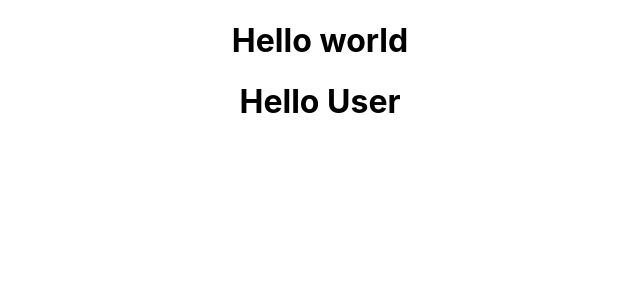
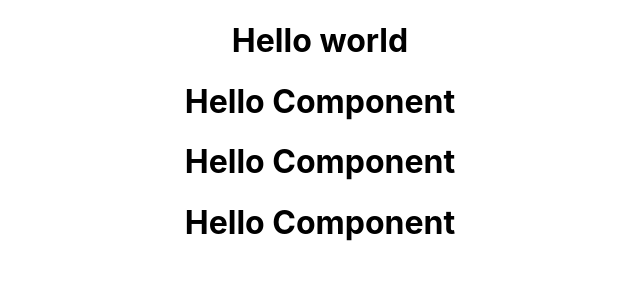
Before and after one commit to j4sumit/reacttopics, a React (Create React App) app: page / in a window 1280 px wide. Shown: the top 300 px of the page, without its empty margins (320-960 px from the left). Built offline with nearby package versions, Linux system fonts and the light colour scheme.

Commit message:
function component

```diff
--- a/src/App.js
+++ b/src/App.js
@@ -1,10 +1,11 @@
 
 import './App.css';
-
+import User from './User'
 function App() {
   return (
     <div className="App">
       <h1>Hello world  </h1>
+      <User />
     </div>
   );
 }
--- a/src/User.js
+++ b/src/User.js
@@ -2,8 +2,10 @@ import React from "react";
 function User()
 {
 return(
-<div className="App">
-<h1>Hello User  </h1>
+<div>
+<h1>Hello Component  </h1>
+<h1>Hello Component  </h1>
+<h1>Hello Component  </h1>
 </div>
 );
 }
--- a/src/index.js
+++ b/src/index.js
@@ -3,13 +3,12 @@ import ReactDOM from 'react-dom/client';
 import './index.css';
 import App from './App';
 import reportWebVitals from './reportWebVitals';
-import User from './User';
 
 const root = ReactDOM.createRoot(document.getElementById('root'));
 root.render(
   <React.StrictMode>
     <App />
-    <User />
+
   </React.StrictMode>
 );
 
```
